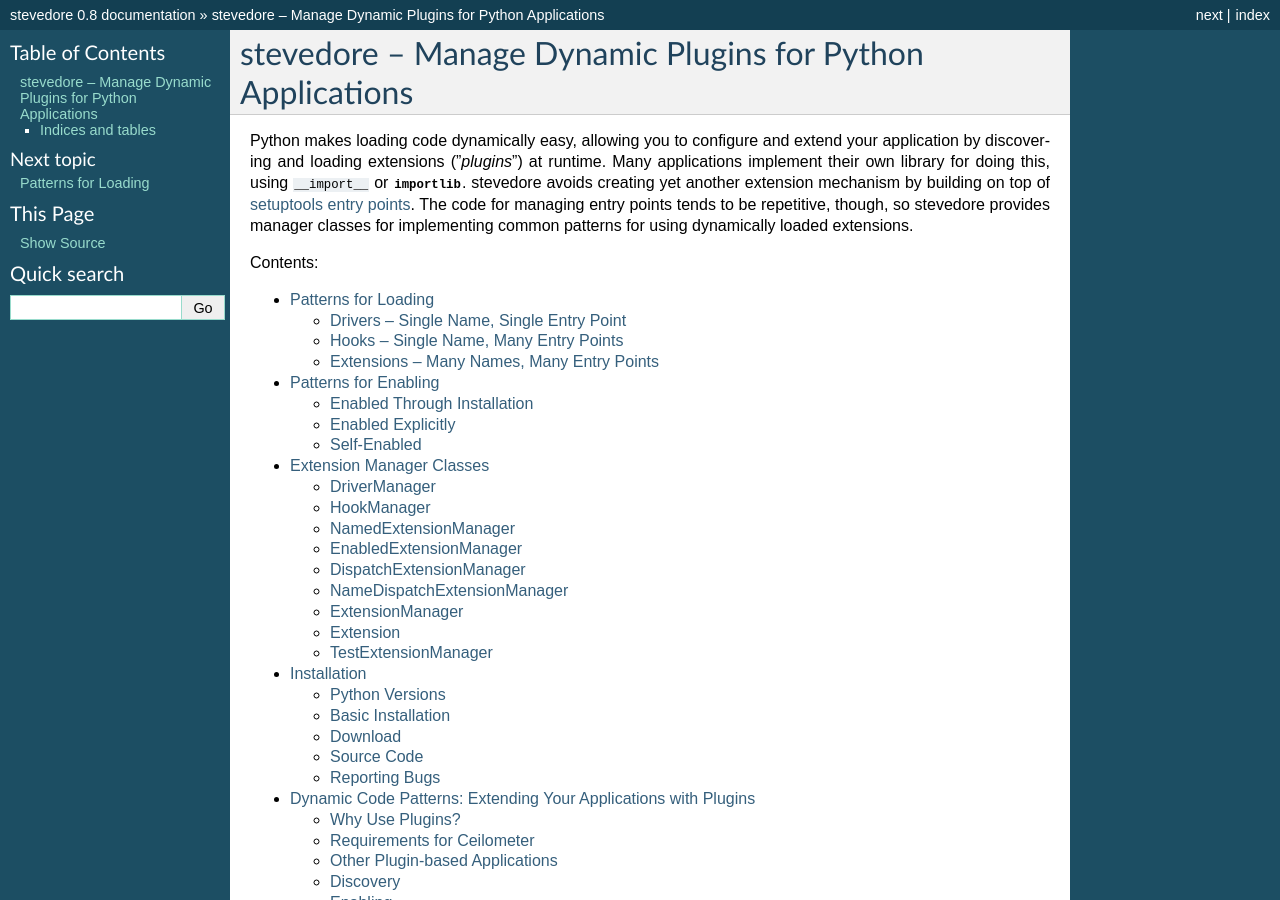
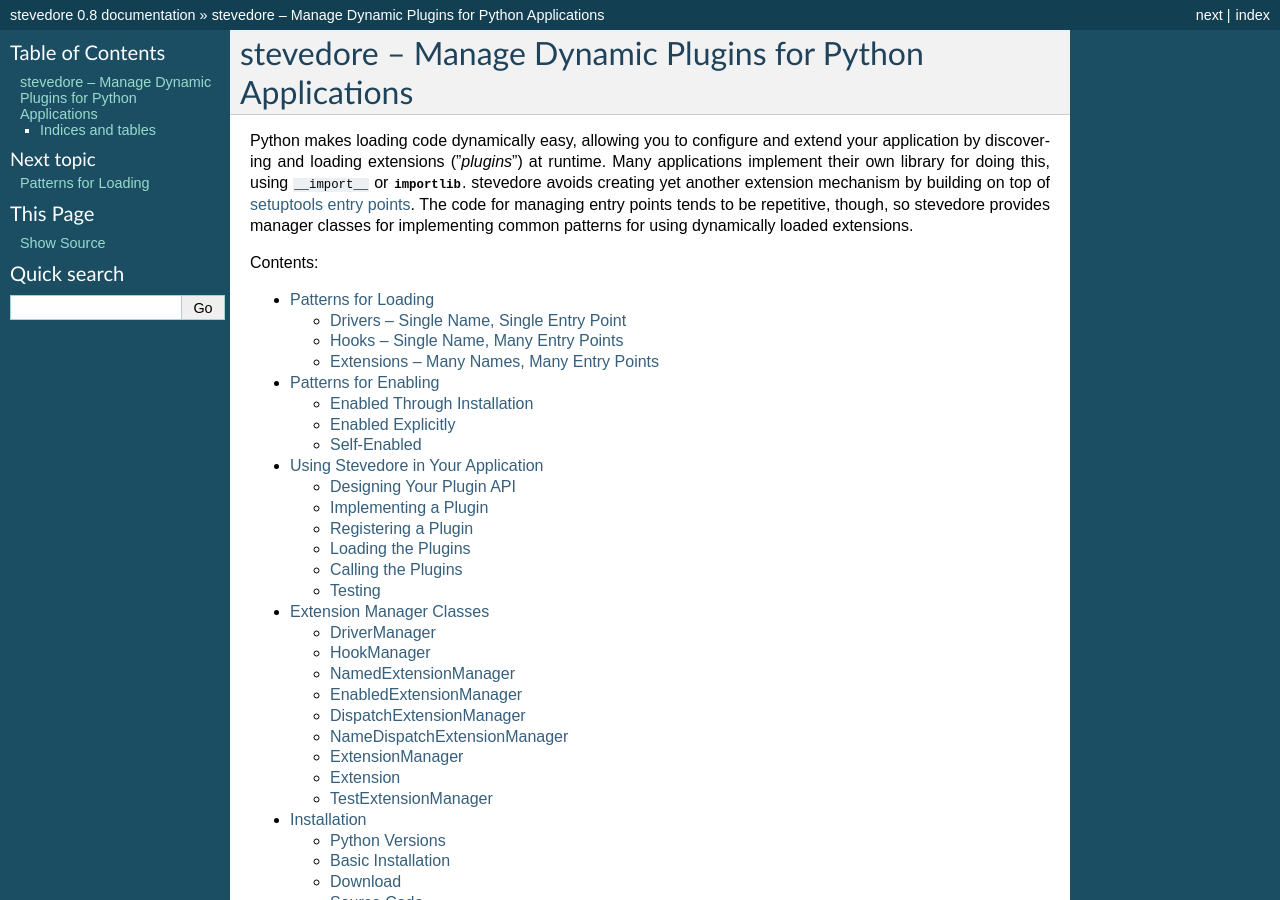
Before and after one commit to openstack/stevedore, a Sphinx documentation site: the page built from docs/source/index.rst, in a window 1280 px wide and 900 px high. Built offline with Sphinx 7.4.7, drawn with Linux system fonts in a browser that asks for light colours.

Commit message:
Add structure for tutorial
Signed-off-by: Doug Hellmann <doug.hellmann@dreamhost.com>

```diff
--- a/docs/source/index.rst
+++ b/docs/source/index.rst
@@ -19,6 +19,7 @@
 
    patterns_loading
    patterns_enabling
+   tutorial/index
    managers
    install
    essays/*
--- /dev/null
+++ b/docs/source/tutorial/design.rst
@@ -0,0 +1,7 @@
+===========================
+ Designing Your Plugin API
+===========================
+
+.. seealso::
+
+   :doc:`/essays/pycon2013`
--- /dev/null
+++ b/docs/source/tutorial/implementation.rst
@@ -0,0 +1,3 @@
+=======================
+ Implementing a Plugin
+=======================
--- /dev/null
+++ b/docs/source/tutorial/index.rst
@@ -0,0 +1,17 @@
+=====================================
+ Using Stevedore in Your Application
+=====================================
+
+This tutorial is a step-by-step walk-through demonstrating how to
+define plugins and then use stevedore to load and use them in your
+application.
+
+.. toctree::
+   :maxdepth: 2
+
+   design
+   implementation
+   registration
+   loading
+   calling
+   testing
--- /dev/null
+++ b/docs/source/tutorial/registration.rst
@@ -0,0 +1,5 @@
+======================
+ Registering a Plugin
+======================
+
+.. describe basics of defining plugins with setuptools and entry points
--- /dev/null
+++ b/docs/source/tutorial/testing.rst
@@ -0,0 +1,5 @@
+=========
+ Testing
+=========
+
+.. describe using the TestManager for setting up application tests
```
Also changed, not shown: docs/source/tutorial/calling.rst (added, +10 -0 lines), docs/source/tutorial/loading.rst (added, +8 -0 lines), 1 other file.
